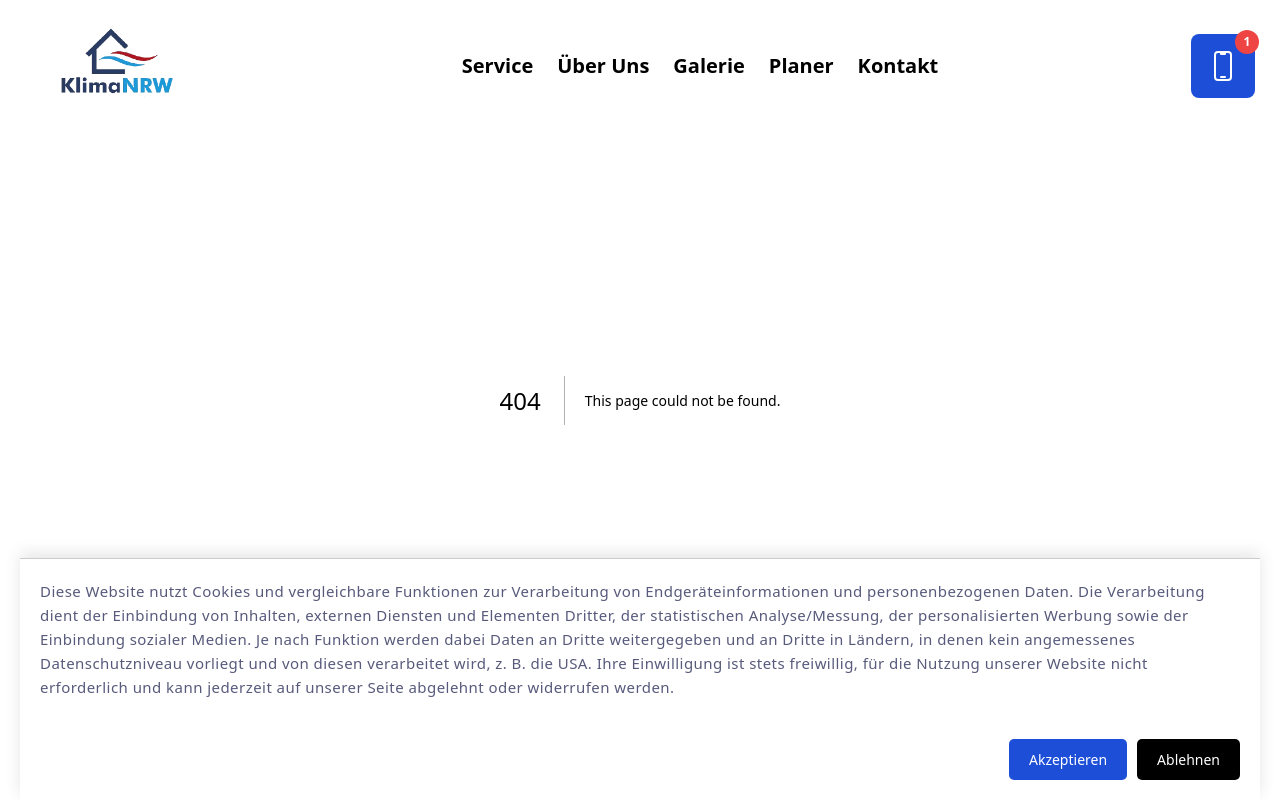
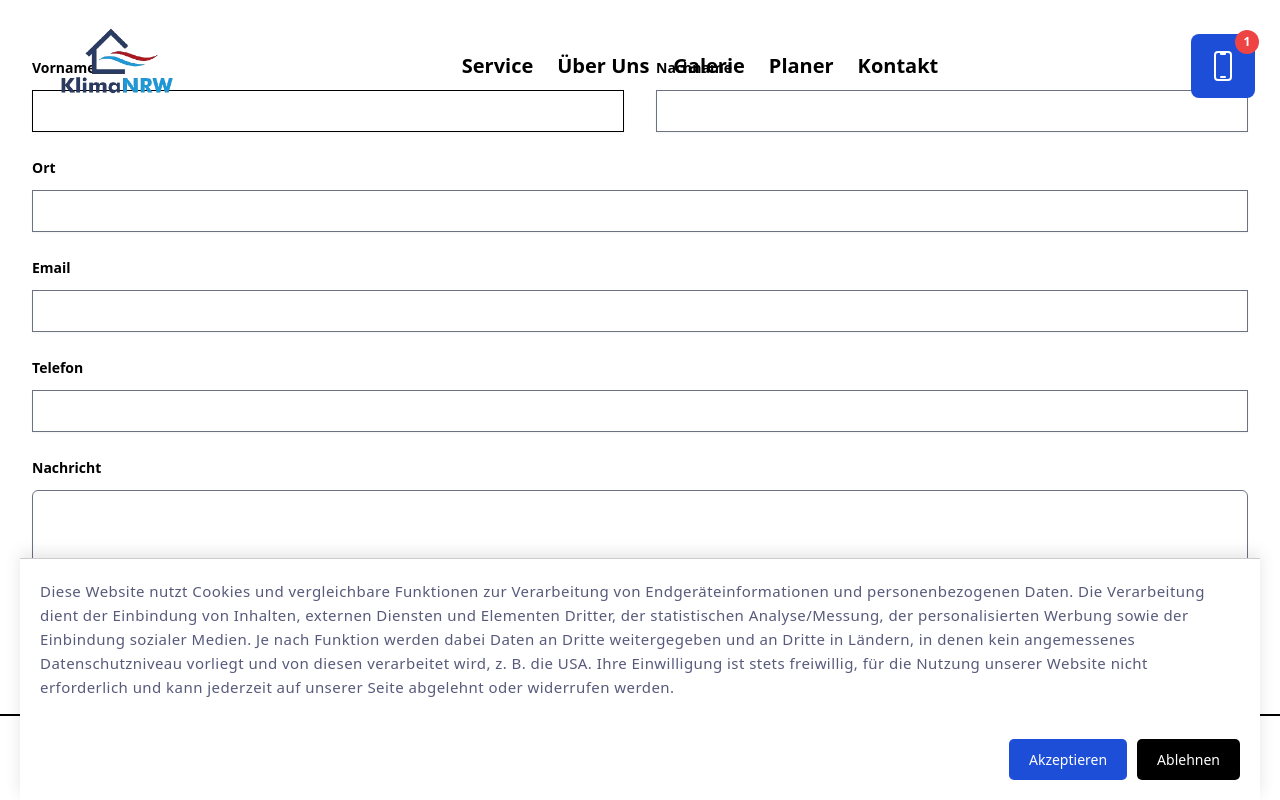
Before and after one commit to maazmasood/react, a Next.js app: page /components/form_mainpage in a window 1280 px wide. Before the commit this address had no page. Shown: the top 800 px of the page. Built offline with nearby package versions, Linux system fonts and the light colour scheme.

Commit message:
Add files via upload

```diff
--- /dev/null
+++ b/pages/components/form_mainpage.js
@@ -0,0 +1,179 @@
+import {
+  DevicePhoneMobileIcon,
+  BuildingOffice2Icon,
+  EnvelopeIcon,
+  PhoneIcon,
+} from "@heroicons/react/24/outline";
+
+import axios from "axios";
+import Head from "next/head";
+import { useState } from "react";
+
+export default function Kontakt() {
+  const [successMessage, setSuccessMessage] = useState(null); // Add state for success message
+
+  async function handleSubmit(event) {
+    event.preventDefault();
+    const form = event.target;
+    const formData = new FormData(form);
+    const data = {
+      firstName: formData.get("first-name"),
+      lastName: formData.get("last-name"),
+      city: formData.get("city"),
+      email: formData.get("email"),
+      phoneNumber: formData.get("phone-number"),
+      message: formData.get("message"),
+    };
+
+    try {
+      const response = await axios.post("/api/send-contact-email", data);
+      setSuccessMessage("Nachricht erfolgreich gesendet!");
+
+      form.reset();
+      // Show success message or perform any other action after successful submission
+    } catch (error) {
+      console.error("Error sending email:", error);
+      // Show error message or perform any other action in case of error
+    }
+  }
+
+  return (
+    <>
+      <Head>
+        <title>
+          Kontakt - Treten Sie mit Klimanrw in Kontakt für klimafreundliche
+          Lösungen
+        </title>
+        <meta
+          name="description"
+          content="Kontaktieren Sie uns für eine persönliche Beratung rund um das Thema Klimaanlagen. Unsere Adresse lautet Huttropstraße 60, 45138 Essen (Germany). Tel: 02369 4049939, Email: Info@klimanrw.de"
+        />
+        <meta
+          name="keywords"
+          content="Kontakt, Klimaanlagen, Beratung, Adresse, Telefon, Email, Klimanrw, Essen, Deutschland"
+        />
+      </Head>
+      <form
+        onSubmit={handleSubmit}
+        className="rounded-lg bg-grey mx-auto mt-6 p-8 "
+      >
+        <div className="grid grid-cols-1 md:grid-cols-2 gap-y-6 gap-x-8">
+          <div>
+            <label
+              htmlFor="first-name"
+              className="block text-sm font-semibold leading-6 text-black"
+            >
+              Vorname
+            </label>
+            <div className="mt-2.5">
+              <input
+                type="text"
+                name="first-name"
+                id="first-name"
+                autoComplete="given-name"
+                className="border-b focus:border-black border-black w-full py-2 px-3.5 text-black shadow-sm placeholder-black focus:ring-0 sm:text-sm sm:leading-6 bg-transparent"
+              />
+            </div>
+          </div>
+          <div>
+            <label
+              htmlFor="last-name"
+              className="block text-sm font-semibold leading-6 text-black"
+            >
+              Nachname
+            </label>
+            <div className="mt-2.5">
+              <input
+                type="text"
+                name="last-name"
+                id="last-name"
+                autoComplete="family-name"
+                className="border-b w-full py-2 px-3.5 text-black shadow-sm placeholder-black focus:ring-0 sm:text-sm sm:leading-6 bg-transparent"
+              />
+            </div>
+          </div>
+          <div className="col-span-2">
+            <label
+              htmlFor="city"
+              className="block text-sm font-semibold leading-6 text-black"
+            >
+              Ort
+            </label>
+            <div className="mt-2.5">
+              <input
+                type="text"
+                name="city"
+                id="city"
+                autoComplete="City"
+                className="border-b w-full py-2 px-3.5 text-black shadow-sm placeholder-black focus:ring-0 sm:text-sm sm:leading-6 bg-transparent"
+              />
+            </div>
+          </div>
+          <div className="col-span-2">
+            <label
+              htmlFor="email"
+              className="block text-sm font-semibold leading-6 text-black"
+            >
+              Email
+            </label>
+            <div className="mt-2.5">
+              <input
+                type="email"
+                name="email"
+                id="email"
+                autoComplete="email"
+                className="border-b w-full py-2 px-3.5 text-black shadow-sm placeholder-black focus:ring-0 sm:text-sm sm:leading-6 bg-transparent"
+              />
+            </div>
+          </div>
+          <div className="col-span-2">
+            <label
+              htmlFor="phone-number"
+              className="block text-sm font-semibold leading-6 text-black"
+            >
+              Telefon
+            </label>
+            <div className="mt-2.5">
+              <input
+                type="tel"
+                name="phone-number"
+                id="phone-number"
+                autoComplete="tel"
+                className="border-b w-full py-2 px-3.5 text-black shadow-sm placeholder-black focus:ring-0 sm:text-sm sm:leading-6 bg-transparent"
+              />
+            </div>
+          </div>
+          <div className="col-span-2">
+            <label
+              htmlFor="message"
+              className="block text-sm font-semibold leading-6 text-black"
+            >
+              Nachricht
+            </label>
+            <div className="mt-2.5">
+              <textarea
+                name="message"
+                id="message"
+                rows={4}
+                className="w-full rounded-md border-b py-2 px-3.5 text-black shadow-sm placeholder-black focus:ring-0 sm:text-sm sm:leading-6 bg-transparent"
+                defaultValue={""}
+              />
+            </div>
+          </div>
+        </div>
+        <div className="mt-8 flex justify-end">
+          {successMessage && (
+            <p className="text-green-600 mr-4 mt-2">{successMessage}</p>
+          )}
+          <button
+            type="submit"
+            id="s3"
+            className="rounded-md text-white px-3.5 py-2.5 text-center text-sm font-semibold text-black shadow-sm hover:bg-gray-100 focus-visible:outline focus-visible:outline-2 focus-visible:outline-offset-2 focus-visible:outline-black"
+          >
+            Senden
+          </button>
+        </div>
+      </form>
+    </>
+  );
+}
```
